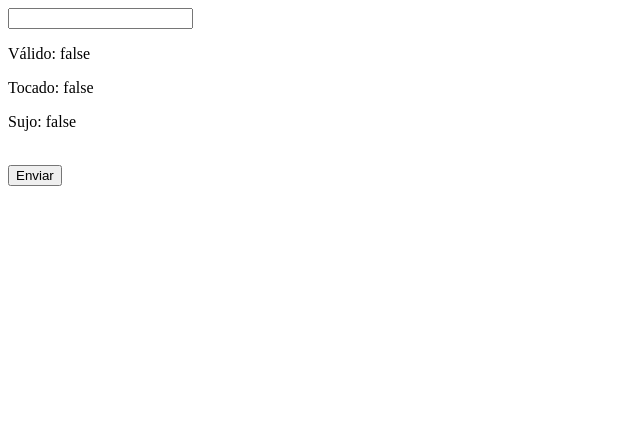
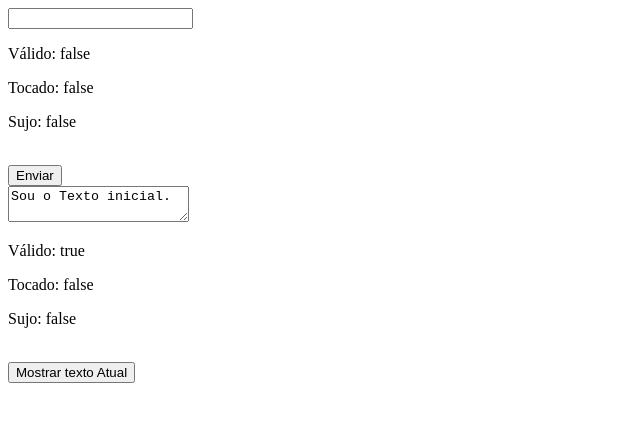
Before and after one commit to Eduardo-XavierPaula/template_driven_forms, an Angular app: page / in a window 1280 px wide. Shown: the top 422 px of the page, without its empty margins (0-640 px from the left). Built offline with nearby package versions, Linux system fonts and the light colour scheme.

Commit message:
✨ New feature: ngmodel com textarea, by Eduardo Xavier

```diff
--- a/src/app/app.component.html
+++ b/src/app/app.component.html
@@ -1,40 +1,6 @@
-<input
-  type="text"
-  ngModel
-  #meuInput
-  #meuInputFormControl="ngModel"
-  required
-  minlength="5"
-/>
-<!-- <input
-  type="text"
-  ngModel
-  #meuInput
-  #meuInputFormControl="ngModel"
-  required
-  minlength="5"
-  [ngClass]="{
-    valid: meuInputFormControl.valid && meuInputFormControl.touched,
-    invalid: meuInputFormControl.invalid && meuInputFormControl.touched
-  }"
-/> -->
-<!-- <input
-  type="text"
-  [ngModel]="'Teste'"
-  #meuInput
-  #meuInputFormControl="ngModel"
-  required
-  minlength="9"
-/> -->
-@if(meuInputFormControl.invalid && meuInputFormControl.touched){
-@if(meuInputFormControl.hasError('required')){
-<div>O campo nome é obrigatório.</div>
-} @else if(meuInputFormControl.hasError('minlength')){
-<div>O campo precisa de no mínimo 5 carácteres.</div>
-} }
-
-<p>Válido: {{ meuInputFormControl.valid }}</p>
-<p>Tocado: {{ meuInputFormControl.touched }}</p>
-<p>Sujo: {{ meuInputFormControl.dirty }}</p>
-<br />
-<button (click)="send()">Enviar</button>
+<div class="container">
+  <app-input-text></app-input-text>
+</div>
+<div class="container">
+  <app-textarea></app-textarea>
+</div>
--- a/src/app/app.component.ts
+++ b/src/app/app.component.ts
@@ -1,23 +1,7 @@
-import { AfterViewInit, Component, ElementRef, ViewChild } from '@angular/core';
-import { NgModel } from '@angular/forms';
-
+import { Component } from '@angular/core';
 @Component({
   selector: 'app-root',
   templateUrl: './app.component.html',
   styleUrl: './app.component.scss',
 })
-export class AppComponent implements AfterViewInit {
-  @ViewChild('meuInputFormControl') inputElFormControl!: NgModel;
-  @ViewChild('meuInput') inputEl!: ElementRef<HTMLInputElement>;
-
-  ngAfterViewInit(): void {
-    console.log('Input Original', this.inputEl);
-    console.log('Input Form control', this.inputElFormControl);
-  }
-
-  send() {
-    if (this.inputElFormControl.valid && this.inputElFormControl.touched) {
-      console.log('Enviado com sucesso!');
-    }
-  }
-}
+export class AppComponent {}
--- a/src/app/app.module.ts
+++ b/src/app/app.module.ts
@@ -4,9 +4,11 @@ import { BrowserModule } from '@angular/platform-browser';
 import { AppRoutingModule } from './app-routing.module';
 import { AppComponent } from './app.component';
 import { FormsModule } from '@angular/forms';
+import { InputTextComponent } from './elements/input-text/input-text.component';
+import { TextareaComponent } from './elements/textarea/textarea.component';
 
 @NgModule({
-  declarations: [AppComponent],
+  declarations: [AppComponent, InputTextComponent, TextareaComponent],
   imports: [BrowserModule, AppRoutingModule, FormsModule],
   providers: [],
   bootstrap: [AppComponent],
--- /dev/null
+++ b/src/app/elements/input-text/input-text.component.html
@@ -0,0 +1,40 @@
+<input
+  type="text"
+  ngModel
+  #meuInput
+  #meuInputFormControl="ngModel"
+  required
+  minlength="5"
+/>
+<!-- <input
+  type="text"
+  ngModel
+  #meuInput
+  #meuInputFormControl="ngModel"
+  required
+  minlength="5"
+  [ngClass]="{
+    valid: meuInputFormControl.valid && meuInputFormControl.touched,
+    invalid: meuInputFormControl.invalid && meuInputFormControl.touched
+  }"
+/> -->
+<!-- <input
+  type="text"
+  [ngModel]="'Teste'"
+  #meuInput
+  #meuInputFormControl="ngModel"
+  required
+  minlength="9"
+/> -->
+@if(meuInputFormControl.invalid && meuInputFormControl.touched){
+@if(meuInputFormControl.hasError('required')){
+<div>O campo nome é obrigatório.</div>
+} @else if(meuInputFormControl.hasError('minlength')){
+<div>O campo precisa de no mínimo 5 carácteres.</div>
+} }
+
+<p>Válido: {{ meuInputFormControl.valid }}</p>
+<p>Tocado: {{ meuInputFormControl.touched }}</p>
+<p>Sujo: {{ meuInputFormControl.dirty }}</p>
+<br />
+<button (click)="send()">Enviar</button>
--- /dev/null
+++ b/src/app/elements/input-text/input-text.component.ts
@@ -0,0 +1,23 @@
+import { Component, ElementRef, ViewChild } from '@angular/core';
+import { NgModel } from '@angular/forms';
+
+@Component({
+  selector: 'app-input-text',
+  templateUrl: './input-text.component.html',
+  styleUrl: './input-text.component.scss',
+})
+export class InputTextComponent {
+  @ViewChild('meuInputFormControl') inputElFormControl!: NgModel;
+  @ViewChild('meuInput') inputEl!: ElementRef<HTMLInputElement>;
+
+  ngAfterViewInit(): void {
+    console.log('Input Original', this.inputEl);
+    console.log('Input Form control', this.inputElFormControl);
+  }
+
+  send() {
+    if (this.inputElFormControl.valid && this.inputElFormControl.touched) {
+      console.log('Enviado com sucesso!');
+    }
+  }
+}
--- /dev/null
+++ b/src/app/elements/textarea/textarea.component.html
@@ -0,0 +1,21 @@
+<!-- <textarea
+  [(ngModel)]="text"
+  #meuTextAreaFormControl="ngModel"
+  minlength="5"
+  required=""
+></textarea> -->
+<textarea
+  [ngModel]="text"
+  (ngModelChange)="onChange($event)"
+  #meuTextAreaFormControl="ngModel"
+  minlength="5"
+  required=""
+></textarea>
+
+<p>Válido: {{ meuTextAreaFormControl.valid }}</p>
+<p>Tocado: {{ meuTextAreaFormControl.touched }}</p>
+<p>Sujo: {{ meuTextAreaFormControl.dirty }}</p>
+<br />
+<button (click)="showText()" [disabled]="meuTextAreaFormControl.invalid">
+  Mostrar texto Atual
+</button>
--- /dev/null
+++ b/src/app/elements/textarea/textarea.component.ts
@@ -0,0 +1,17 @@
+import { Component } from '@angular/core';
+
+@Component({
+  selector: 'app-textarea',
+  templateUrl: './textarea.component.html',
+  styleUrl: './textarea.component.scss',
+})
+export class TextareaComponent {
+  text: string = 'Sou o Texto inicial.';
+
+  onChange(text: string) {
+    this.text = text;
+  }
+  showText() {
+    console.log(this.text);
+  }
+}
```
Also changed, not shown: src/app/elements/input-text/input-text.component.scss (added), src/app/elements/textarea/textarea.component.scss (added), 2 other files (tests, documents, lock files or other folders).
